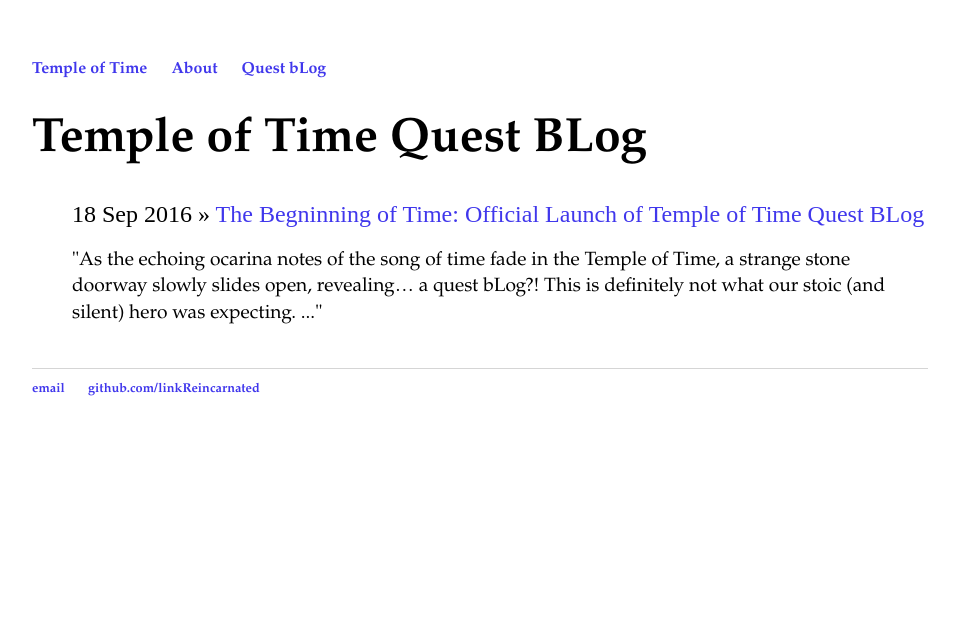
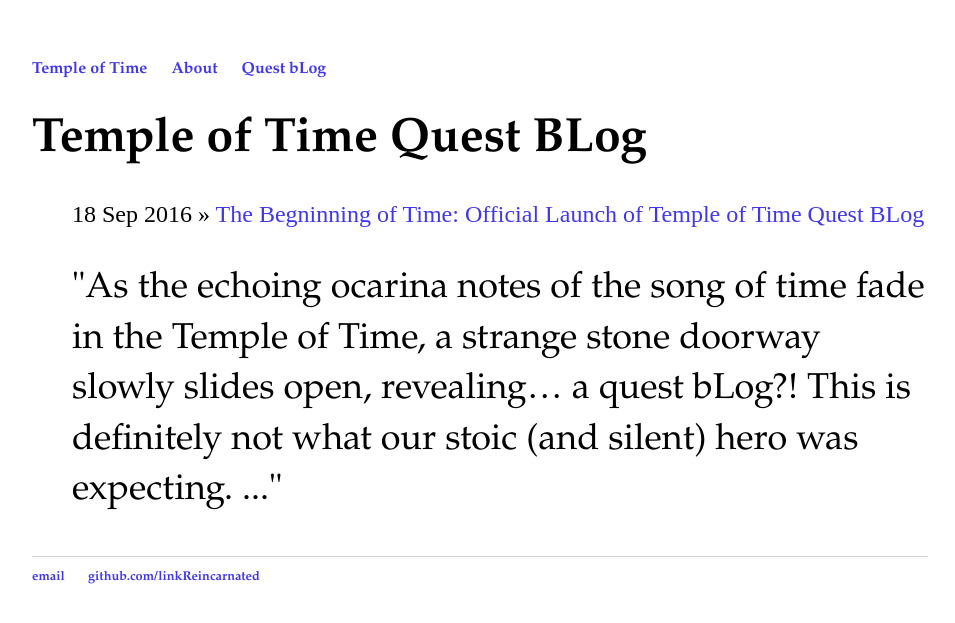
Before and after one commit to linkReincarnated/linkReincarnated.github.io, a Jekyll site: the page built from blog/index.html, in a window 1280 px wide. Shown: the top 623 px of the page, without its empty margins (160-1115 px from the left). Built offline with Jekyll 4.4.1, drawn with Linux system fonts in a browser that asks for light colours.

Commit message:
Update main.css

```diff
--- a/css/main.css
+++ b/css/main.css
@@ -46,6 +46,6 @@ ul.posts li {
     list-style: none;
 }
 
-ul.posts p {
+ul.blog p {
     font-size: .8em;
 }
```
